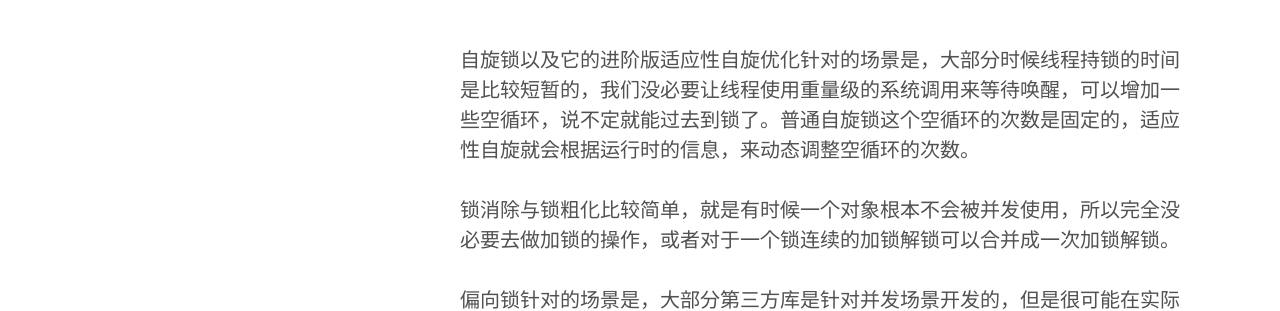
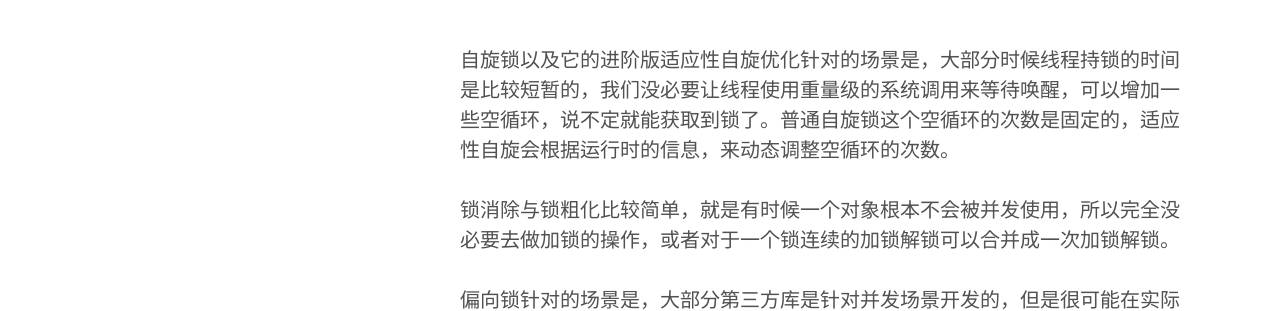
Before and after one commit to yoncise/yoncise.github.io, a Jekyll site: the page built from _posts/2020-10-20-14674503.md, in a window 1280 px wide. Shown: the part 575-886 px from the top of the page. Built offline with Jekyll 4.4.1, drawn with Linux system fonts in a browser that asks for light colours.

Commit message:
sync from yuque

```diff
--- a/_posts/2020-10-20-14674503.md
+++ b/_posts/2020-10-20-14674503.md
@@ -13,7 +13,7 @@ JDK6 之前大家对 synchronized 的印象就是慢，所以 JDK6 对 synchroni
 - ...
 
 
-<br />自旋锁以及它的进阶版适应性自旋优化针对的场景是，大部分时候线程持锁的时间是比较短暂的，我们没必要让线程使用重量级的系统调用来等待唤醒，可以增加一些空循环，说不定就能过去到锁了。普通自旋锁这个空循环的次数是固定的，适应性自旋就会根据运行时的信息，来动态调整空循环的次数。<br />
+<br />自旋锁以及它的进阶版适应性自旋优化针对的场景是，大部分时候线程持锁的时间是比较短暂的，我们没必要让线程使用重量级的系统调用来等待唤醒，可以增加一些空循环，说不定就能获取到锁了。普通自旋锁这个空循环的次数是固定的，适应性自旋会根据运行时的信息，来动态调整空循环的次数。<br />
 <br />锁消除与锁粗化比较简单，就是有时候一个对象根本不会被并发使用，所以完全没必要去做加锁的操作，或者对于一个锁连续的加锁解锁可以合并成一次加锁解锁。<br />
 <br />偏向锁针对的场景是，大部分第三方库是针对并发场景开发的，但是很可能在实际使用的时候并不会有并发发生，所以对于这种场景，一旦一个线程获取了这个锁，下次使用的时候就不用去执行昂贵的加锁操作了。<br />
 <br />轻量级锁与偏向锁类似，它针对的场景是，虽然程序会有并发，但是大部分时候并不会触发竞争，所以可以用一些轻量级的方式来代替重量级的系统实现。<br />
```
